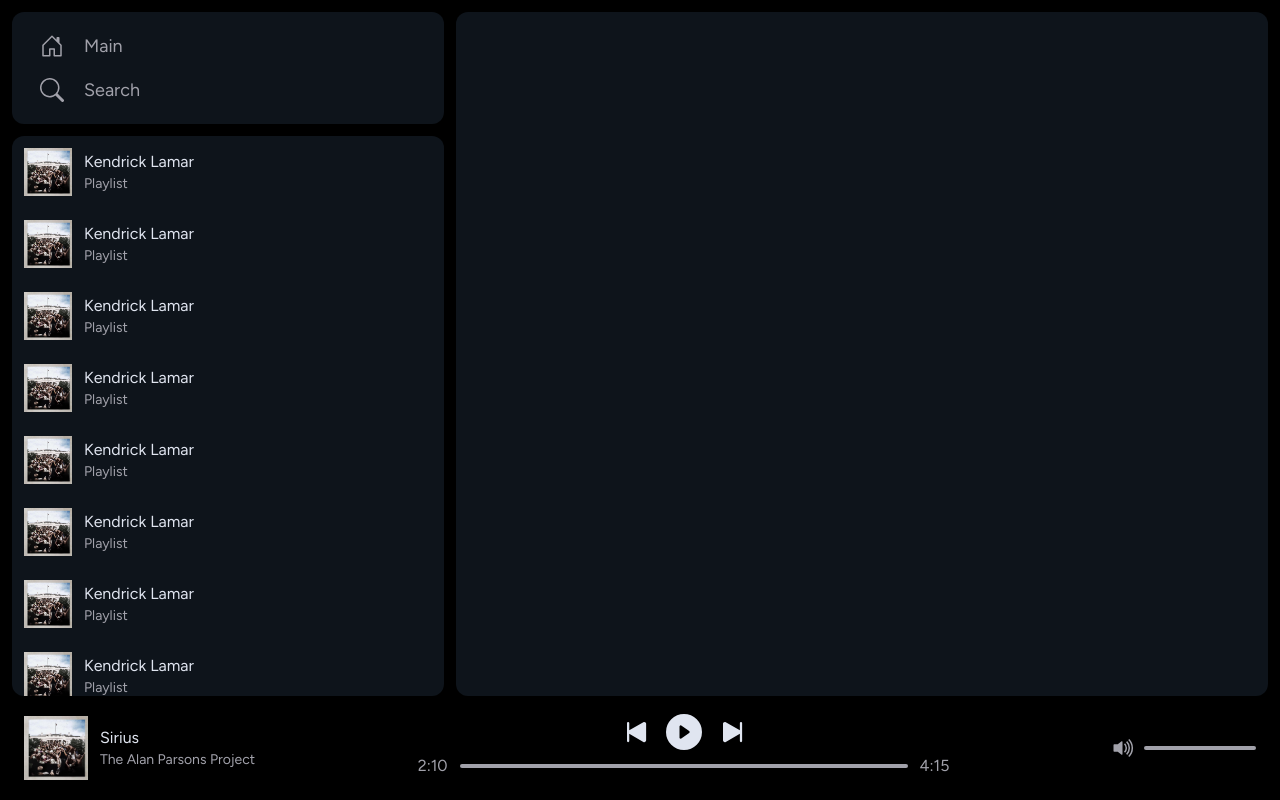
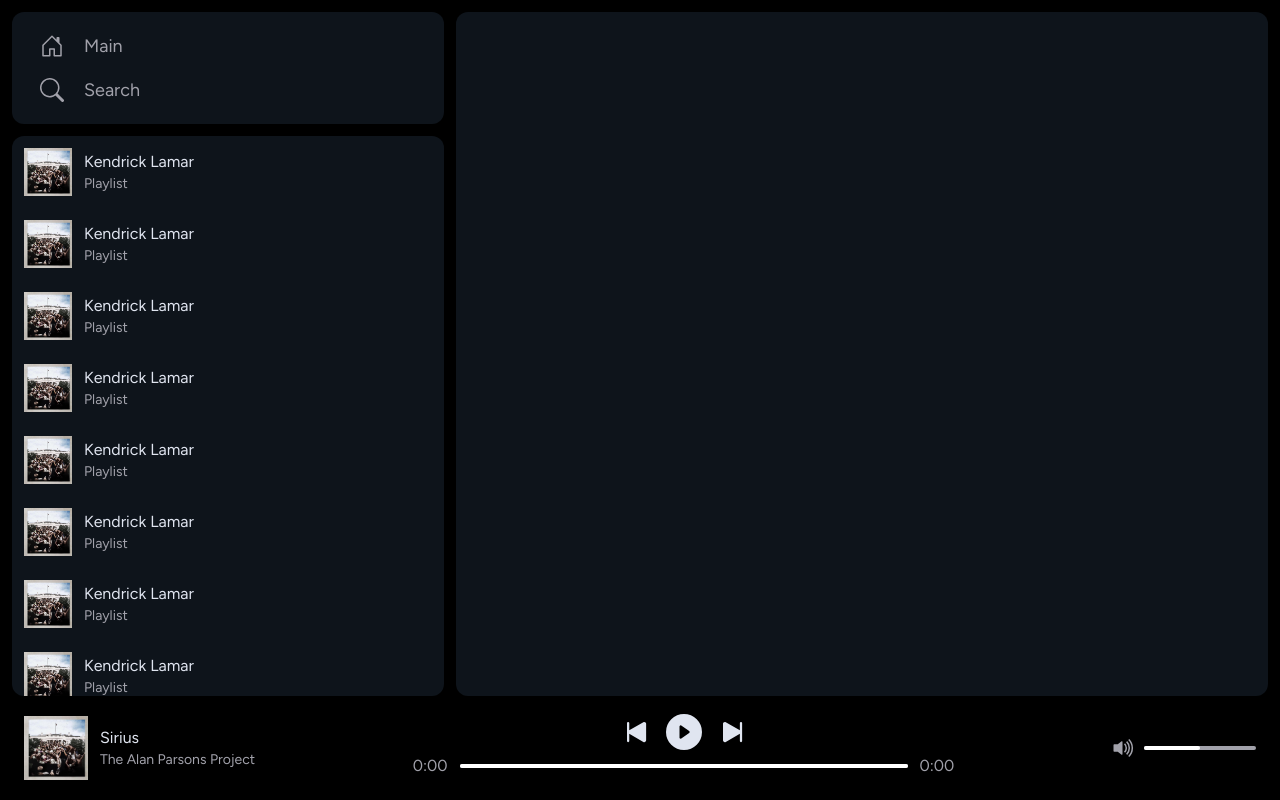
Before and after one commit to bpetrukovich/music-platform, a Next.js app in the folder packages/web/: page / in a window 1280 px wide. Built offline with nearby package versions, Linux system fonts and the light colour scheme.

Commit message:
feat(ui): create working player!!!

```diff
--- /dev/null
+++ b/packages/web/src/components/Layout/Player/CurrentTrack.tsx
@@ -0,0 +1,18 @@
+import React from 'react'
+import Image from 'next/image'
+
+export default function CurrentTrack() {
+    return (
+        <div className='rounded-lg'>
+            <div className='p-3 flex gap-3 items-center'>
+                <Image className='size-16' src='/test-imgs/to-pimp.jpg' alt='to pimp a butterfly' width={3200} height={3200} />
+                <div>
+                    <div className='text-text'>
+                        Sirius
+                    </div>
+                    <div className='text-sm'>The Alan Parsons Project</div>
+                </div>
+            </div>
+        </div>
+    )
+}
--- a/packages/web/src/components/Layout/Player/Player.tsx
+++ b/packages/web/src/components/Layout/Player/Player.tsx
@@ -1,42 +1,68 @@
-import Image from 'next/image'
-import { BsPlayCircleFill } from "react-icons/bs";
-import { BsSkipStartFill } from "react-icons/bs";
-import { BsSkipEndFill } from "react-icons/bs";
-import { BsFillVolumeUpFill } from "react-icons/bs";
-import Scroll from './Scroll';
+'use client'
+import CurrentTrack from './CurrentTrack';
+import PlayerControl from './PlayerControl';
+import VolumeControl from './VolumeControl';
+import { useEffect, useState } from 'react';
+
+let audio: HTMLAudioElement;
+
+let canPlay = false;
 
 export default function Player() {
+    const [playing, setPlaying] = useState(false);
+    const [currentTime, setCurrentTime] = useState(0);
+    const [duration, setduration] = useState(0);
+    const [volume, setVolume] = useState(0.5);
+
+    useEffect(() => {
+        if (!audio) {
+            audio = new Audio('http://localhost:3001/audio/track1.mp3');
+            console.log(audio)
+            audio.oncanplaythrough = () => {
+                canPlay = true;
+            };
+            audio.onloadedmetadata = () => {
+                setduration(audio.duration);
+            };
+            audio.ontimeupdate = () => {
+                setCurrentTime(audio.currentTime);
+                console.log("change current time state")
+            };
+            audio.onvolumechange = () => {
+                setVolume(audio.volume);
+            }
+        }
+    }, []);
+
+    function changeCurrentTime(newTime: number): void {
+        if (canPlay) {
+            console.log('changeCurrentTime');
+            audio.currentTime = newTime;
+        }
+    }
+
+    function togglePlaying() {
+        if (!canPlay) {
+            return;
+        }
+        if (playing) {
+            audio.pause();
+        }
+        else {
+            audio.play();
+        }
+        setPlaying(!playing);
+    }
+
+    function changeVolume(percent: number): void {
+        audio.volume = percent;
+    }
+
     return (
         <div className='col-span-2 flex justify-between items-center'>
-            <div className='rounded-lg'>
-                <div className='p-3 flex gap-3 items-center'>
-                    <Image className='size-16' src='/test-imgs/to-pimp.jpg' alt='to pimp a butterfly' width={3200} height={3200} />
-                    <div>
-                        <div className='text-text'>
-                            Sirius
-                        </div>
-                        <div className='text-sm'>The Alan Parsons Project</div>
-                    </div>
-                </div>
-            </div>
-            <div className='flex flex-col items-center'>
-                <div className='flex text-4xl gap-3 text-text'>
-                    <BsSkipStartFill />
-                    <BsPlayCircleFill />
-                    <BsSkipEndFill />
-                </div>
-                <div className='flex gap-3 items-center'>
-                    2:10
-                    <Scroll width='w-[35vw]' />
-                    4:15
-                </div>
-            </div>
-            <div  >
-                <div className='flex gap-2 items-center p-3 text-2xl'>
-                    <BsFillVolumeUpFill />
-                    <Scroll width='w-28' />
-                </div>
-            </div>
+            <CurrentTrack />
+            <PlayerControl duration={duration} currentTime={currentTime} changeCurrentTime={changeCurrentTime} togglePlaying={togglePlaying} playing={playing} />
+            <VolumeControl changeVolume={changeVolume} volume={volume} />
         </div>
     )
 }
--- /dev/null
+++ b/packages/web/src/components/Layout/Player/PlayerControl.tsx
@@ -0,0 +1,55 @@
+import { BsPauseCircleFill, BsPlayCircleFill } from "react-icons/bs";
+import { BsSkipStartFill } from "react-icons/bs";
+import { BsSkipEndFill } from "react-icons/bs";
+import Scroll from './Scroll';
+import { useEffect, useState } from "react";
+
+let isRelated = true;
+
+function formatSeconds(seconds: number) {
+    let secondPart = Math.floor(seconds % 60);
+    if (secondPart < 10) {
+
+    }
+    return `${Math.floor(seconds / 60)}:${secondPart < 10 ? '0' + secondPart : secondPart}`;
+}
+
+export default function PlayerControl({ duration, currentTime, playing, togglePlaying, changeCurrentTime }: { duration: number, currentTime: number, playing: boolean, togglePlaying: () => void, changeCurrentTime: (percent: number) => void }) {
+    const [time, setTime] = useState(currentTime);
+
+    useEffect(() => {
+        if (isRelated) {
+            setTime(currentTime);
+        }
+    }, [currentTime])
+
+    function onMoveEnd(percent: number) {
+        setTime(duration * percent);
+        changeCurrentTime(time);
+        isRelated = true;
+    }
+
+    function onMoveStart(percent: number) {
+        isRelated = false;
+        setTime(duration * percent);
+    }
+
+    function onMove(percent: number) {
+        setTime(Math.floor(duration * percent));
+    }
+
+    return (
+        <div className='flex flex-col items-center'>
+            <div className='flex text-4xl gap-3 text-text'>
+                <button className="active:text-3xl"><BsSkipStartFill /></button>
+                <button className="active:text-3xl" onClick={togglePlaying}>{playing ? <BsPauseCircleFill /> : <BsPlayCircleFill />}</button>
+                <button className="active:text-3xl"><BsSkipEndFill /></button>
+            </div>
+            <div className='flex gap-3 items-center'>
+                {formatSeconds(time)}
+                <Scroll width='w-[35vw]' percent={time / duration} onMoveEnd={onMoveEnd} onMoveStart={onMoveStart} onMove={onMove} />
+                {formatSeconds(duration)}
+            </div>
+        </div>
+    )
+}
--- a/packages/web/src/components/Layout/Player/Scroll.tsx
+++ b/packages/web/src/components/Layout/Player/Scroll.tsx
@@ -1,24 +1,128 @@
 'use client'
-import React from 'react'
+import React, { useEffect, useRef } from 'react'
 import { MouseEvent } from 'react';
 
-export default function Scroll({ width }: { width: string }) {
-    function click(e: MouseEvent<HTMLDivElement>) {
+interface ScrollProps {
+    width: string,
+    percent: number,
+    onMoveStart?: (percent: number) => void,
+    onMoveEnd?: (percent: number) => void,
+    onMove?: (percent: number) => void
+}
+
+let isMove = false;
+
+export default function Scroll({ width, percent, onMoveStart, onMoveEnd, onMove }: ScrollProps) {
+    const scrollArea = useRef<HTMLDivElement>(null);
+    const scrollBarActive = useRef<HTMLDivElement>(null);
+
+    useEffect(() => {
+        if (!scrollArea.current || !scrollBarActive.current) {
+            return;
+        }
+        scrollBarActive.current.style.width = `${percToPx(percent)}px`;
+    }, [percent]);
+
+    function setWidth(px: number): void {
+        if (!scrollArea.current || !scrollBarActive.current) {
+            return;
+        }
+
+        if (px >= scrollArea.current.offsetWidth) {
+            scrollBarActive.current.style.width = `${scrollArea.current.offsetWidth}px`;
+            return;
+        }
+
+        scrollBarActive.current.style.width = `${px}px`;
+    }
+
+    function move(e: MouseEvent<HTMLDivElement>) {
         e.preventDefault();
         e.stopPropagation();
-        if (flag) {
-            const newWidth = e.clientX - e.currentTarget.offsetLeft;
-            (e.currentTarget.firstChild?.firstChild as HTMLDivElement).style.width = `${newWidth}px`;
+
+        if (!scrollArea.current || !scrollBarActive.current) {
+            return;
+        }
+
+        if (!isMove) {
+            return;
+        }
+
+        const newWidth = e.clientX - scrollArea.current.offsetLeft;
+        setWidth(newWidth);
+
+        if (onMove) {
+            onMove(scrollBarActive.current?.offsetWidth / scrollArea.current.offsetWidth);
         }
     }
 
-    let flag = false;
+    function moveStart(e: MouseEvent<HTMLDivElement>) {
+        e.preventDefault();
+        e.stopPropagation();
+
+        isMove = true;
+
+        if (!scrollArea.current || !scrollBarActive.current) {
+            return;
+        }
+
+        const newWidth = e.clientX - scrollArea.current.offsetLeft;
+        setWidth(newWidth);
+
+        if (onMoveStart) {
+            onMoveStart(scrollBarActive.current?.offsetWidth / scrollArea.current.offsetWidth);
+        }
+    }
+
+    function moveEnd(e: MouseEvent<HTMLDivElement>) {
+        e.preventDefault();
+        e.stopPropagation();
+
+        if (isMove) {
+            if (!scrollArea.current || !scrollBarActive.current) {
+                return;
+            }
+
+            const newWidth = e.clientX - scrollArea.current.offsetLeft;
+            setWidth(newWidth);
+
+            if (onMoveEnd) {
+                onMoveEnd(scrollBarActive.current?.offsetWidth / scrollArea.current.offsetWidth);
+            }
+        }
+
+        isMove = false;
+    }
+
+    function mouseLeave(e: MouseEvent<HTMLDivElement>) {
+        e.preventDefault();
+        e.stopPropagation();
+
+        if (isMove) {
+            if (!scrollArea.current || !scrollBarActive.current) {
+                return;
+            }
+            const newWidth = e.clientX - scrollArea.current.offsetLeft;
+            setWidth(newWidth);
+
+            if (onMoveEnd) {
+                onMoveEnd(scrollBarActive.current?.offsetWidth / scrollArea.current.offsetWidth);
+            }
+        }
+
+        isMove = false;
+    }
+
+    function percToPx(perc: number) {
+        if (!scrollArea.current?.offsetWidth) return null;
+        return scrollArea.current?.offsetWidth * perc;
+    }
 
     return (
-        <div className={`flex items-center h-8 group ${width}`} onMouseMove={click} onMouseDown={(e) => { flag = true; click(e) }} onMouseUp={() => { flag = false }} onMouseLeave={() => { flag = false }} >
+        <div ref={scrollArea} className={`flex items-center h-8 group ${width}`} onMouseMove={move} onMouseDown={moveStart} onMouseUp={moveEnd} onMouseLeave={mouseLeave} >
             <div className='h-1 bg-text-dim w-full rounded-full'>
-                <div className='bg-white w-0 h-full flex items-center relative rounded-full'>
-                    <div className='size-3 rounded-full bg-white right-0 translate-x-1/2 absolute hidden group-hover:block' draggable='false'></div>
+                <div ref={scrollBarActive} className='bg-white h-full flex items-center relative rounded-full group-hover:bg-accent'>
+                    <div className='size-3 rounded-full bg-white right-0 translate-x-1/2 absolute hidden group-hover:block'></div>
                 </div>
             </div>
         </div>
--- /dev/null
+++ b/packages/web/src/components/Layout/Player/VolumeControl.tsx
@@ -0,0 +1,13 @@
+import { BsFillVolumeUpFill } from "react-icons/bs";
+import Scroll from './Scroll';
+
+export default function VolumeControl({ volume, changeVolume }: { volume: number, changeVolume: (percent: number) => void }) {
+    return (
+        <div>
+            <div className='flex gap-2 items-center p-3 text-2xl'>
+                <BsFillVolumeUpFill />
+                <Scroll width='w-28' percent={volume} onMoveStart={changeVolume} onMoveEnd={changeVolume} onMove={changeVolume} />
+            </div>
+        </div>
+    )
+}
```
Also changed, not shown: 2 other files (tests, documents, lock files or other folders).
